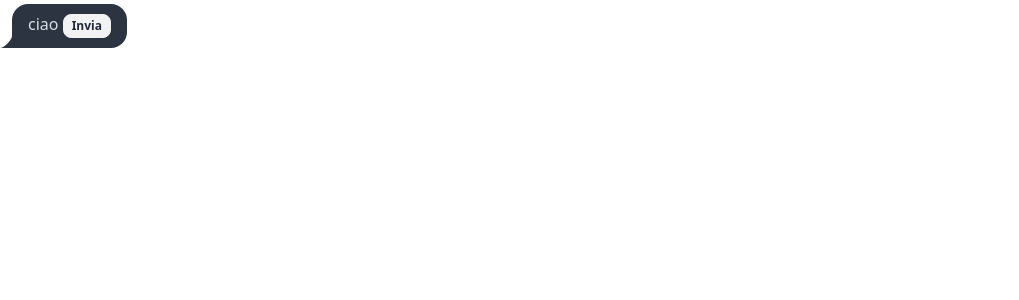
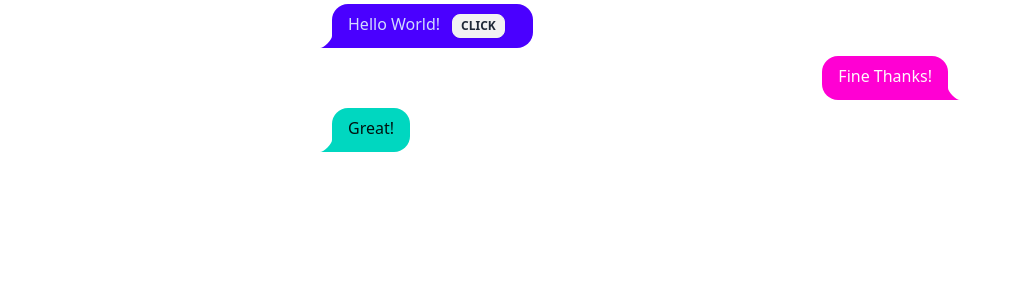
Before and after one commit to frame88/mastering-angular, an Angular app: page / in a window 1280 px wide. Shown: the top 300 px of the page, without its empty margins (0-1019 px from the left). Built offline with nearby package versions, Linux system fonts and the light colour scheme.

Commit message:
Composizione di componenti e generazione dinamica della UI

```diff
--- /dev/null
+++ b/src/app/components/bubble.ts
@@ -0,0 +1,38 @@
+import { Component, input, output } from '@angular/core';
+import { NgClass } from '@angular/common';
+
+@Component({
+  selector: 'app-bubble',
+  imports: [NgClass],
+  template: `
+    <div
+      class="chat"
+      [ngClass]="{
+        'chat-start': align() === 'start' || !align(),
+        'chat-end': align() === 'end',
+      }"
+    >
+      <div
+        class="chat-bubble chat-bubble-secondary"
+        [ngClass]="{
+          'chat-bubble-primary': variant() === 'primary' || !variant(),
+          'chat-bubble-secondary': variant() === 'secondary',
+          'chat-bubble-accent': variant() === 'accent',
+        }"
+      >
+        <ng-content>...</ng-content>
+        @if(button()) {
+          <button
+            (click)="buttonClick.emit()"
+            class="btn btn-xs mx-3">{{button()}}</button>
+        }
+      </div>
+    </div>  `,
+  styles: ``
+})
+export class Bubble {
+align = input<'start' | 'end' | undefined>('start')
+  variant = input<'primary' | 'accent' | 'secondary' | undefined>('primary')
+  button = input()
+  buttonClick = output()
+}
--- /dev/null
+++ b/src/app/components/chat.ts
@@ -0,0 +1,32 @@
+import { Component, input, output } from '@angular/core';
+import { Bubble } from './bubble';
+
+export type ChatItem = {
+  text: string
+  button?: string
+  buttonClick?: () => void
+  variant?: 'primary' | 'secondary' | 'accent'
+  align?: 'start' | 'end'
+}
+
+
+@Component({
+  selector: 'app-chat',
+  imports: [Bubble],
+  template: `
+    <div class="max-w-screen-sm mx-auto">
+      @for (msg of chat() ; track $index) {
+        <app-bubble
+          [button]="msg.button"
+          (buttonClick)="buttonItemClick.emit(msg.text)"
+          [variant]="msg.variant"
+          [align]="msg.align"
+        >{{msg.text}}</app-bubble>
+      }
+    </div>  `,
+  styles: ``
+})
+export class Chat {
+  chat = input.required<ChatItem[]>()
+  buttonItemClick = output<string>()
+}
--- a/src/app/play/play.ts
+++ b/src/app/play/play.ts
@@ -1,27 +1,57 @@
-import { Component, input } from '@angular/core';
-import { Bubble } from '../shared/bubble/bubble';
+import { Component, signal } from '@angular/core';
+import { Chat } from '../components/chat';
+import { Bubble } from '../components/bubble';
+
+export type ChatItem = {
+  text: string;
+  button?: string;
+  variant?: 'primary' | 'secondary' | 'accent';
+  align?: 'start' | 'end';
+}
 
 @Component({
   selector: 'app-play',
-  imports: [Bubble],
+  imports: [Bubble, Chat],
   template: `
-    <app-bubble
-    button="Invia"
-    (buttonClick)="doSomething()"
->
-      ciao
-    </app-bubble>
-  `,
+   <app-chat
+     [chat]="chat()"
+     (buttonItemClick)="doSomething($event)"
+   />  `,
   styles: ``
 })
 export class Play {
-  doSomething() {
-    console.log('Button clicked!');
+
+  chat = signal<ChatItem[]>([
+    {
+      text: 'Hello World!',
+      button: 'CLICK'
+    },
+    {
+      text: 'Fine Thanks!',
+      variant: 'secondary',
+      align: 'end',
+    },
+    {
+      text: 'Great!',
+      variant: 'accent',
+      align: 'start',
+    }
+  ])
+
+  doSomething(msg: string) {
+    console.log(msg);
   }
 }
 
-//Event emitters
-//resa di un componente piu flessibile tramite l'utilizzo di output e input
-//OUTPUT: per emettere un evento, soprattutto per comunicare con il componente padre
-//questo permette di personalizzare la funzione che gli vado ad associare e rendere cosi il componente adatto
-//alla stragrande maggioranza dei casi
+
+
+// questo commit applica quello che ho scritto precedentemente a un contesto piu dinamico e concreto
+// (oltre ad aggiungere la parte di stile con le variant che avevo volutmanete omesso)
+// tramite un array hardcoded, dopo aver definito un tipo, attribuisco dinamicamente ad ogni fumetto:
+// 1. funzione (onclick)
+// 2. stile
+// 3. allineamento fine o inizio riga
+// 4. testo
+
+//dopodiche definisco un altro componente "chat" anche lui dinamico, in cui importo il componente dinamico bubble
+// il parent child viene poi innestato all'interno del playground che gli passa i dati (l'array di chat)
--- a/src/app/shared/bubble/bubble.ts
+++ /dev/null
@@ -1,25 +0,0 @@
-import { Component, input, output } from '@angular/core';
-
-@Component({
-  selector: 'app-bubble',
-  imports: [],
-  template: `
-  <div class="chat chat-start">
-    <div class="chat-bubble">
-      <ng-content>...</ng-content>
-      <!-- valore di default -->
-      <button
-        class="btn btn-xs"
-        (click)="buttonClick.emit()"
-        >
-        {{button()}}
-      </button>
-    </div>
-  </div>
-  `,
-  styles: ``
-})
-export class Bubble {
- button = input('');
- buttonClick = output();
-}
```
